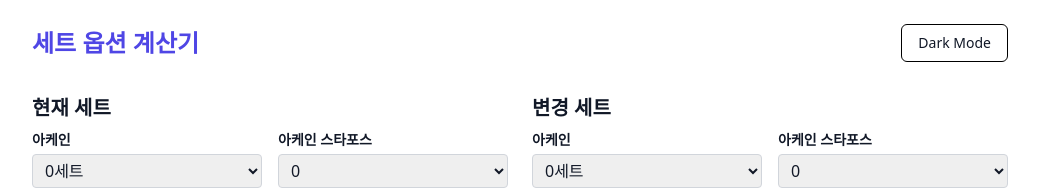
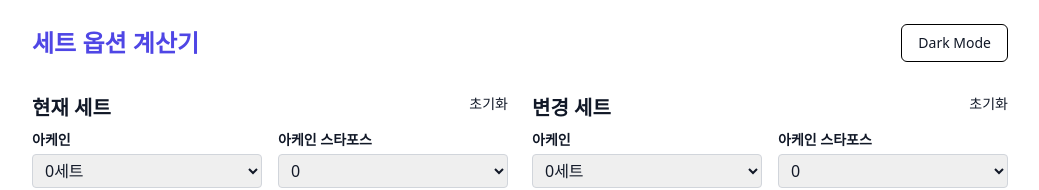
Before and after one commit to ddj82/maple, a React (Vite) app: page / in a window 1280 px wide. Shown: the top 190 px of the page, without its empty margins (120-1159 px from the left). Built offline with nearby package versions, Linux system fonts and the light colour scheme.

Commit message:
[dj][2025-04-15] 초기화 버튼 추가

```diff
--- a/src/components/Calculator.jsx
+++ b/src/components/Calculator.jsx
@@ -53,6 +53,20 @@ const Calculator = () => {
         </div>
     );
 
+    const resetSetOption = (type) => {
+        if (type) {
+            setCurrentArcane(0);
+            setCurrentArcaneStar(0);
+            setCurrentAbsolab(0);
+            setCurrentAbsolabStar(0);
+        } else {
+            setNextArcane(0);
+            setNextArcaneStar(0);
+            setNextAbsolab(0);
+            setNextAbsolabStar(0);
+        }
+    };
+
     return (
         <div>
             <div className="min-h-screen p-4 md:p-6 max-w-5xl mx-auto bg-white dark:bg-gray-900 space-y-8 text-gray-900 dark:text-gray-100">
@@ -64,7 +78,12 @@ const Calculator = () => {
                 <div className="grid grid-cols-1 md:grid-cols-2 gap-6">
                     {/* 현재 세트 */}
                     <div>
-                        <h3 className="text-xl font-bold mb-2">현재 세트</h3>
+                        <div className="flex justify-between">
+                            <h3 className="text-xl font-bold mb-2">현재 세트</h3>
+                            <div className="text-sm font-blod">
+                                <button type="button" onClick={() => resetSetOption(true)}>초기화</button>
+                            </div>
+                        </div>
                         <div className="grid grid-cols-1 sm:grid-cols-2 gap-4 mb-4">
                             {renderSelect("아케인", currentArcane, setCurrentArcane, setOptions)}
                             {renderSelect("아케인 스타포스", currentArcaneStar, setCurrentArcaneStar, arcaneStarOptions)}
@@ -87,7 +106,12 @@ const Calculator = () => {
 
                     {/* 변경 세트 */}
                     <div>
-                        <h3 className="text-xl font-bold mb-2">변경 세트</h3>
+                        <div className="flex justify-between">
+                            <h3 className="text-xl font-bold mb-2">변경 세트</h3>
+                            <div className="text-sm font-blod">
+                                <button type="button" onClick={() => resetSetOption(false)}>초기화</button>
+                            </div>
+                        </div>
                         <div className="grid grid-cols-1 sm:grid-cols-2 gap-4 mb-4">
                             {renderSelect("아케인", nextArcane, setNextArcane, setOptions)}
                             {renderSelect("아케인 스타포스", nextArcaneStar, setNextArcaneStar, arcaneStarOptions)}
@@ -114,7 +138,7 @@ const Calculator = () => {
                     <div className="w-1/2">
                         <h3 className="text-xl font-bold text-center">변경 시 차이</h3>
                         <ul className="bg-yellow-50 dark:bg-yellow-900 p-4 rounded gap-2">
-                            {optionKeys.map((key, idx) => (
+                        {optionKeys.map((key, idx) => (
                                 <li key={key} className="flex justify-between text-sm">
                                     <span>{key}</span>
                                     <span className={
```
